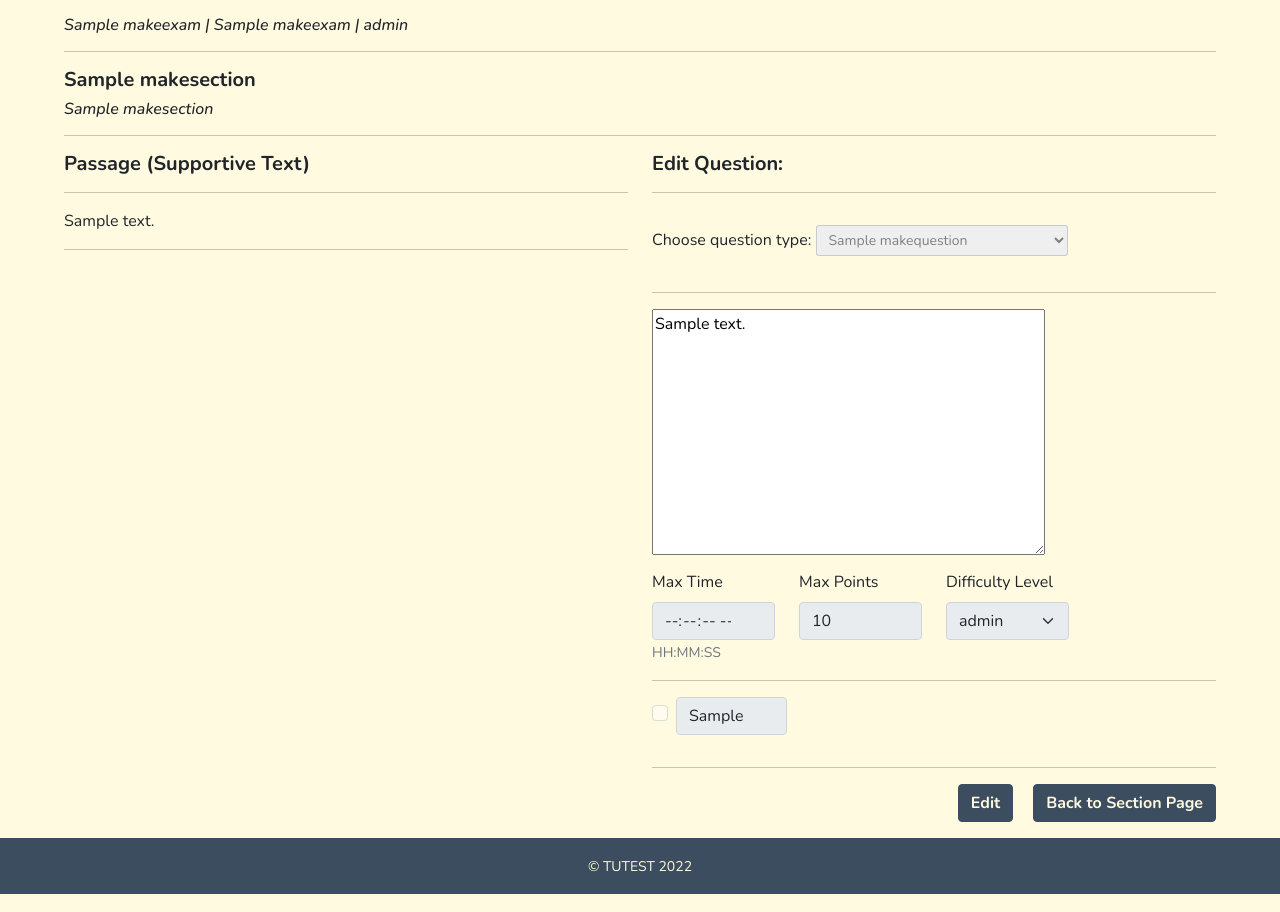
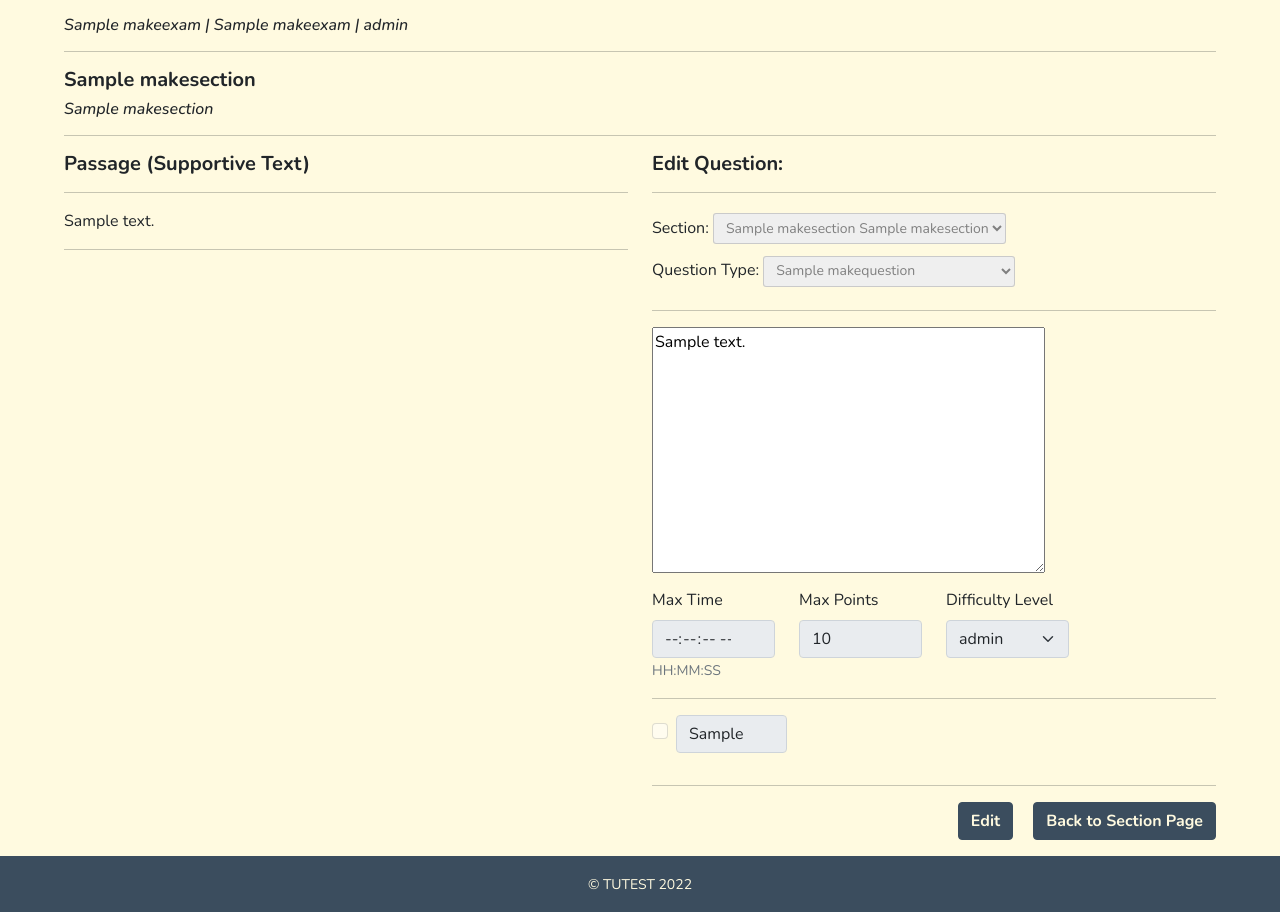
Before and after one commit to GcvKishore/TMS, a Django app: page /exam/edit-exam/1/section/1/edit-question/1 in a window 1280 px wide. Shown: the part 83-995 px from the top of the page. Run offline with Django 4.2, Linux system fonts and the light colour scheme; tables that the repository leaves empty hold one stand-in row (values such as "Sample post"); some libraries are stand-ins or nearby versions.

Commit message:
feat questions migrate

```diff
--- a/exam_app/views.py
+++ b/exam_app/views.py
@@ -758,6 +758,8 @@ def sectionEditQuestion(request, exam_id, section_id, question_id):
     section = MakeSection.objects.get(id=section_id)
     question = MakeQuestion.objects.get(id=question_id)
 
+    sections = MakeSection.objects.filter(exam=exam).order_by('id')
+
     if not request.user.is_staff or question.owner != request.user:
         redirect('website:permission-denied')
 
@@ -772,6 +774,10 @@ def sectionEditQuestion(request, exam_id, section_id, question_id):
             else:
                 question.evaluation_type = False
             question.exam_model.add(exam_id)
+            section_index = request.POST['section_index']
+            question.section.remove(section.id)
+            question.section.add(section_index)
+            section = MakeSection.objects.get(id=section_index)
 
             Option.objects.filter(question=question).delete()
             Answer.objects.filter(question=question).delete()
@@ -792,4 +798,5 @@ def sectionEditQuestion(request, exam_id, section_id, question_id):
         'options': options,
         'answers': answers,
         'question_duration': convertTimeString(str(question.max_time)),
+        'sections': sections,
     })
--- a/templates/exam_app/instructor-add-section.html
+++ b/templates/exam_app/instructor-add-section.html
@@ -70,14 +70,14 @@
                 <hr>
                 <div class="row">
                     <div class="col-md">
-                        <button class="btn btn-success" type="submit">Create Section & Add Questions</button>
-                    </div>
-                    <div class="col-md text-end">
                         <a href="{% url 'exam_app:edit-exam' exam.id %}">
                             <button class="btn btn-danger" type="button" name="btn_action" value="exit">
                                 Exit without saving
                             </button>
                         </a>
+                    </div>
+                    <div class="col-md text-end">
+                        <button class="btn btn-success" type="submit">Create Section & Add Questions</button>
                     </div>
 
                 </div>
--- a/templates/exam_app/instructor-section-edit-question.html
+++ b/templates/exam_app/instructor-section-edit-question.html
@@ -35,8 +35,19 @@
                 <form action="{% url 'exam_app:section-edit-question' exam.id section.id question.id %}" method="post">
                     {% csrf_token %}
                     {{ form.media }}
-                    <div class="py-3">
-                        <label class="form-label" for="questionType">Choose question type:</label>
+                    <div class="py-1">
+                        <label class="form-label" for="changeSectionIndex">Section:</label>
+                        <select name="section_index" id="changeSectionIndex" class="form-select-sm edit-exam"
+                                disabled>
+                            <option value="{{ section.id }}" selected
+                                    hidden>{{ section.title }} {{ section.sub_title }}</option>
+                            {% for sec in sections %}
+                                <option value="{{ sec.id }}">{{ sec.title }} {{ sec.sub_title }}</option>
+                            {% endfor %}
+                        </select>
+                    </div>
+                    <div class="py-1">
+                        <label class="form-label" for="questionType">Question Type:</label>
                         <select name="question_type" id="questionType" class="form-select-sm edit-exam" disabled>
                             <option value="{{ question.question_type }}" selected
                                     hidden>{{ question.question_type }}</option>
```
